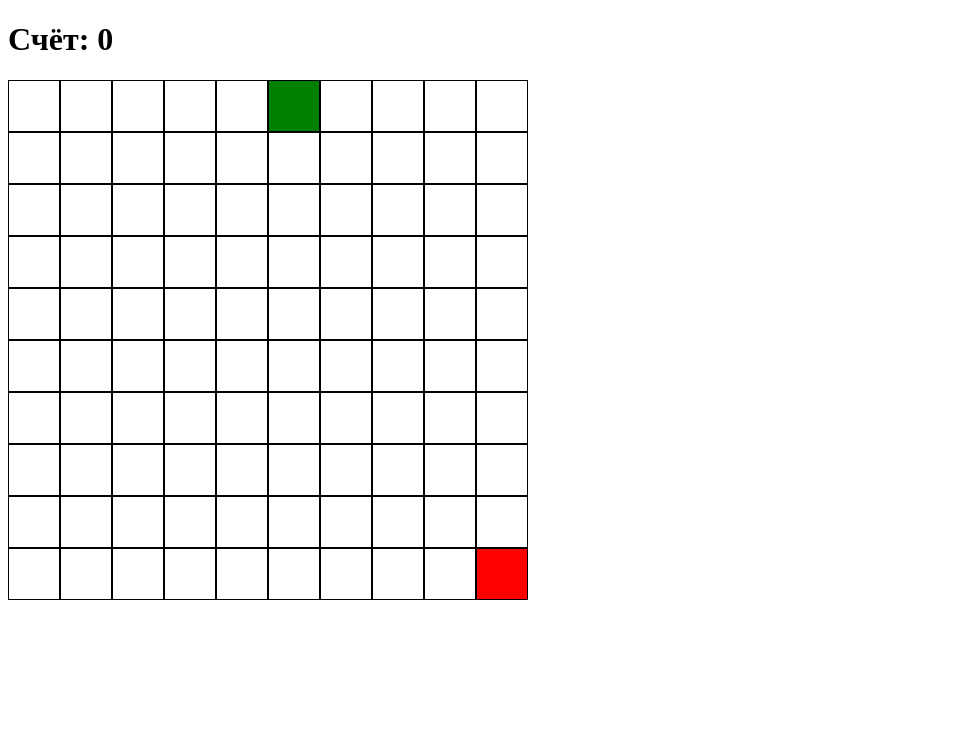
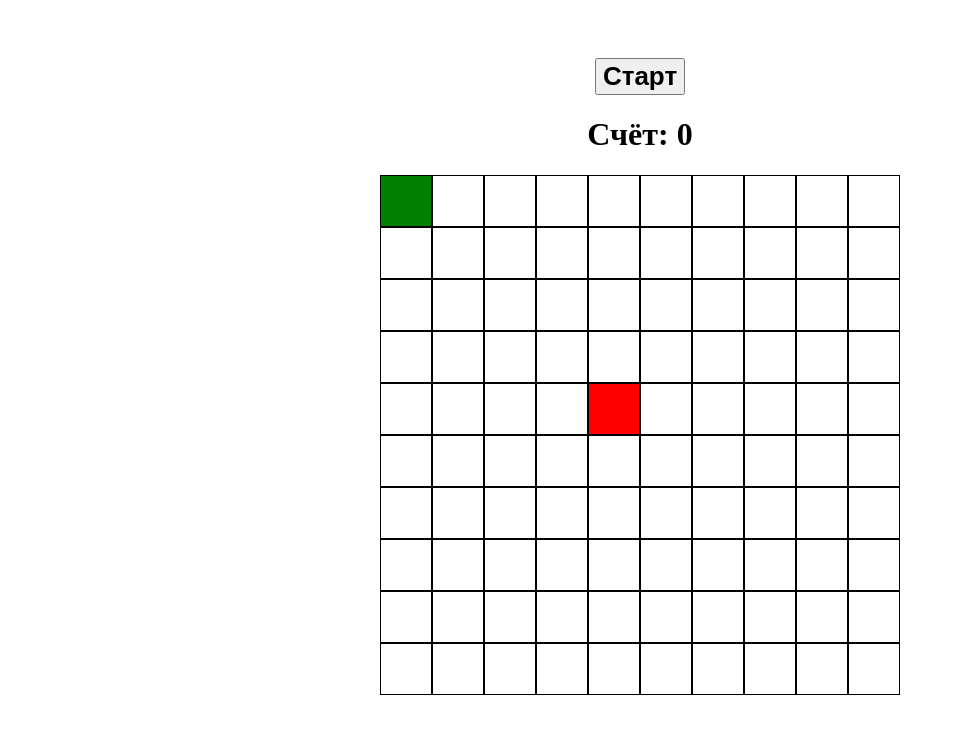
Before and after one commit to aigulsharap/snake, a plain HTML site: page index.html in a window 1280 px wide. Shown: the whole page, without its empty margins (0-955 px from the left). Drawn offline with Linux system fonts and the light colour scheme.

Commit message:
Завершила рвботу над игрой

```diff
--- a/index.css
+++ b/index.css
@@ -1,3 +1,9 @@
+#app {
+    display: flex;
+    flex-direction: column;
+    align-items: center;
+}
+
 .row {
     display: flex;
 }
@@ -19,3 +25,9 @@
 .snake-head {
     background-color: green;
 }
+
+.button {
+    margin-top: 50px;
+    font-size: 26px;
+    font-weight: bold;
+}
--- a/index.html
+++ b/index.html
@@ -8,8 +8,7 @@
     <link rel="stylesheet" href="./index.css">
 </head>
 <body>
-    <h1 class="score">Счёт: 0</h1>
-    <div class="field"></div>
+    <div id="app"></div>
     <script src="./index.js"></script>
 </body>
 </html>
--- a/index.js
+++ b/index.js
@@ -1,5 +1,5 @@
 class Snake {
-    constructor(settings) {
+    constructor(root, settings) {
         this.snake = {
             x: 1,
             y: 1,
@@ -14,9 +14,38 @@ class Snake {
         this.score = 0
         this.rows = settings?.rows || 10
         this.cols = settings?.cols || 10
-        this.field = document.querySelector('.field')
-        this.scoreEl = document.querySelector('.score')
         this.intervalId = null
+        this.mount(root)
+    }
+    mount(root) {
+        const rootEl = document.querySelector(root)
+        rootEl.append(this.createButton())
+        rootEl.append(this.renderScore())
+        rootEl.append(this.createField())
+        this.render()
+    }
+    createField() {
+        const field = document.createElement('div')
+        field.className = 'field'
+        this.field = field
+        return this.field
+    }
+    createButton() {
+        const button = document.createElement('button')
+        button.className = 'button'
+        button.textContent = 'Старт'
+        button.addEventListener('click', this.start.bind(this))
+        this.button = button
+        return button
+    }
+    renderScore() {
+        if (!this.scoreEl) {
+            const score = document.createElement('h1')
+            score.className = 'score'
+            this.scoreEl = score
+        }
+        this.scoreEl.innerHTML = `Счёт: ${this.score}`
+        return this.scoreEl
     }
     grow() {
         this.snake.tail.push({ x: this.snake.x, y: this.snake.y })
@@ -98,9 +127,19 @@ class Snake {
         this.makeStep()
     }
     start() {
+        this.snake.x = 1
+        this.snake.y = 1
+        this.snake.tail = []
+        this.food = {
+            x: 5,
+            y: 5,
+        }
+        this.score = 0
+        this.scoreEl.innerHTML = `Счёт: ${this.score}`
         this.placeFood()
         this.render()
         this.listenEvents()
+        clearInterval(this.intervalId)
         this.intervalId = setInterval(this.updateCoords.bind(this), 1000 / this.snake.speed)
     }
     makeStep() {
@@ -120,6 +159,4 @@ class Snake {
     }
 }
 
-const game = new Snake()
-
-game.start()
+const game = new Snake('#app', {})
```
